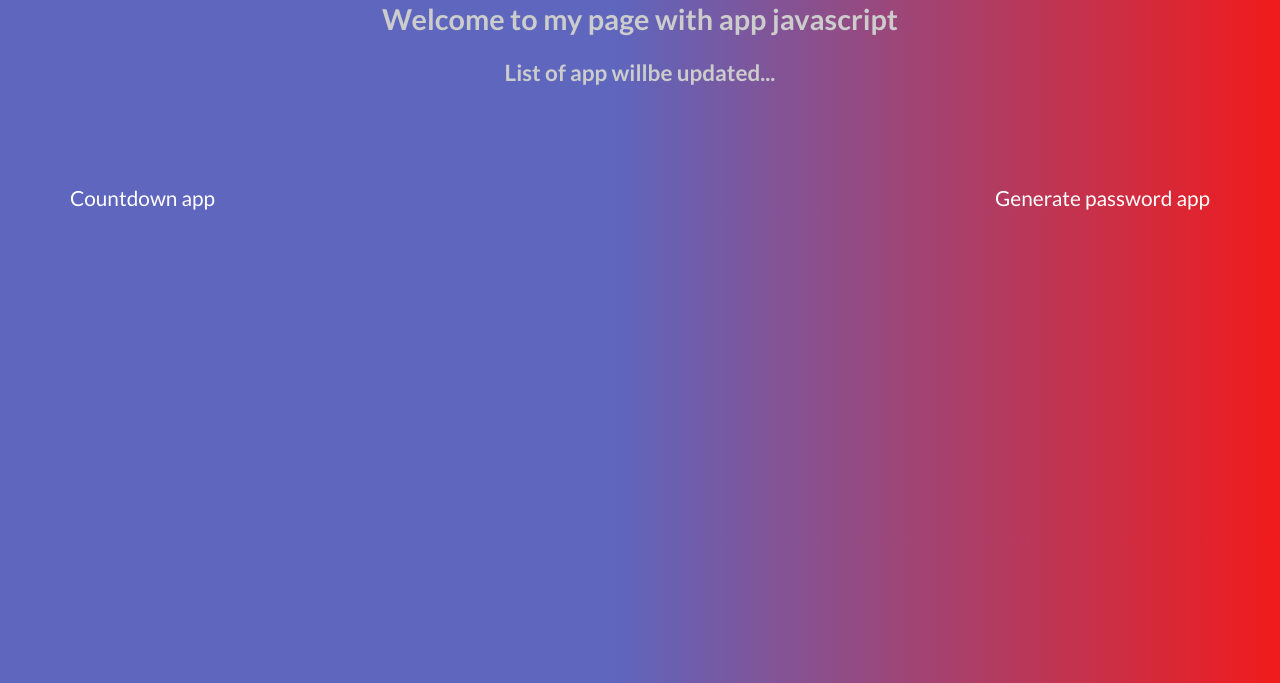
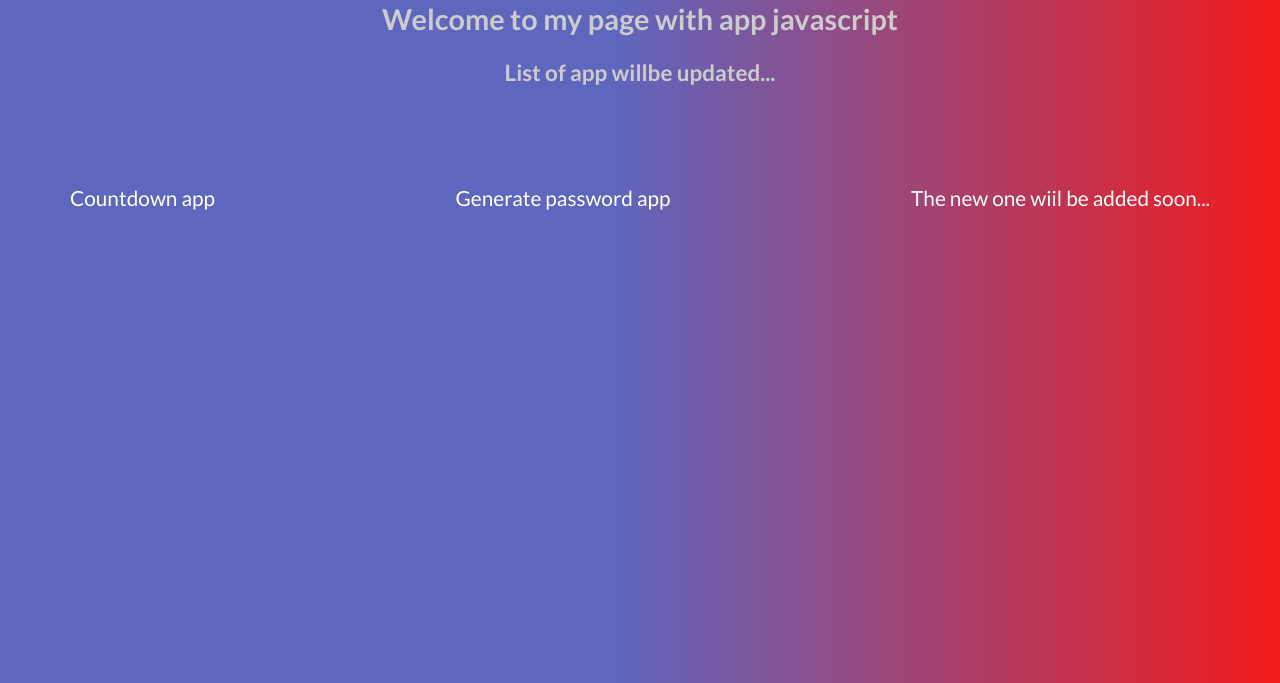
Before and after one commit to alexkobrin/js-app, a plain HTML site: page index.html in a window 1280 px wide. Shown: the part 117-800 px from the top of the page. Drawn offline with nearby package versions, Linux system fonts and the light colour scheme.

Commit message:
small fix

```diff
--- a/index.html
+++ b/index.html
@@ -23,7 +23,7 @@
 
         <a href="https://alexkobrin.github.io/js-app/countdown.html">Countdown app</a></li>
         <a href="https://alexkobrin.github.io/js-app/passwordGen.html">Generate password app</a></li>
-
+        <a href="/">The new one wiil be added soon...</a>
      </div>
  </div>
 
```
